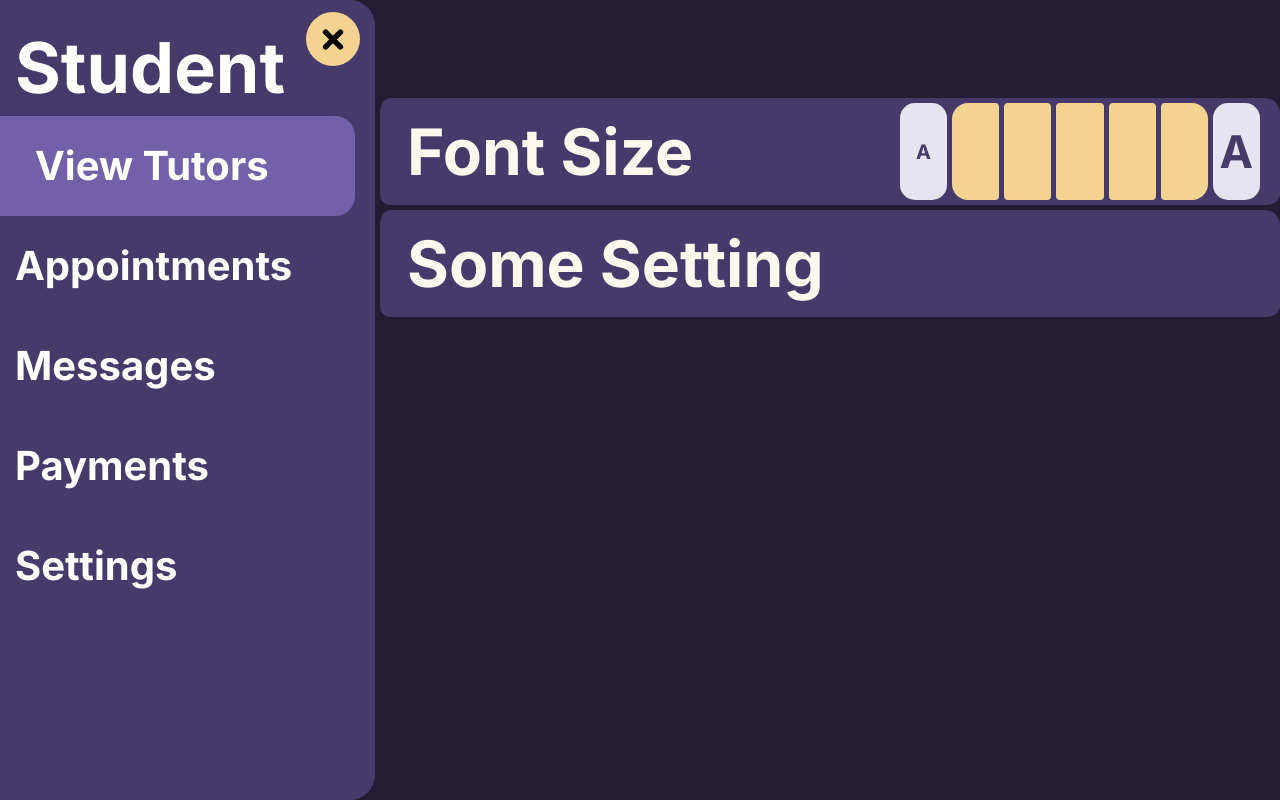
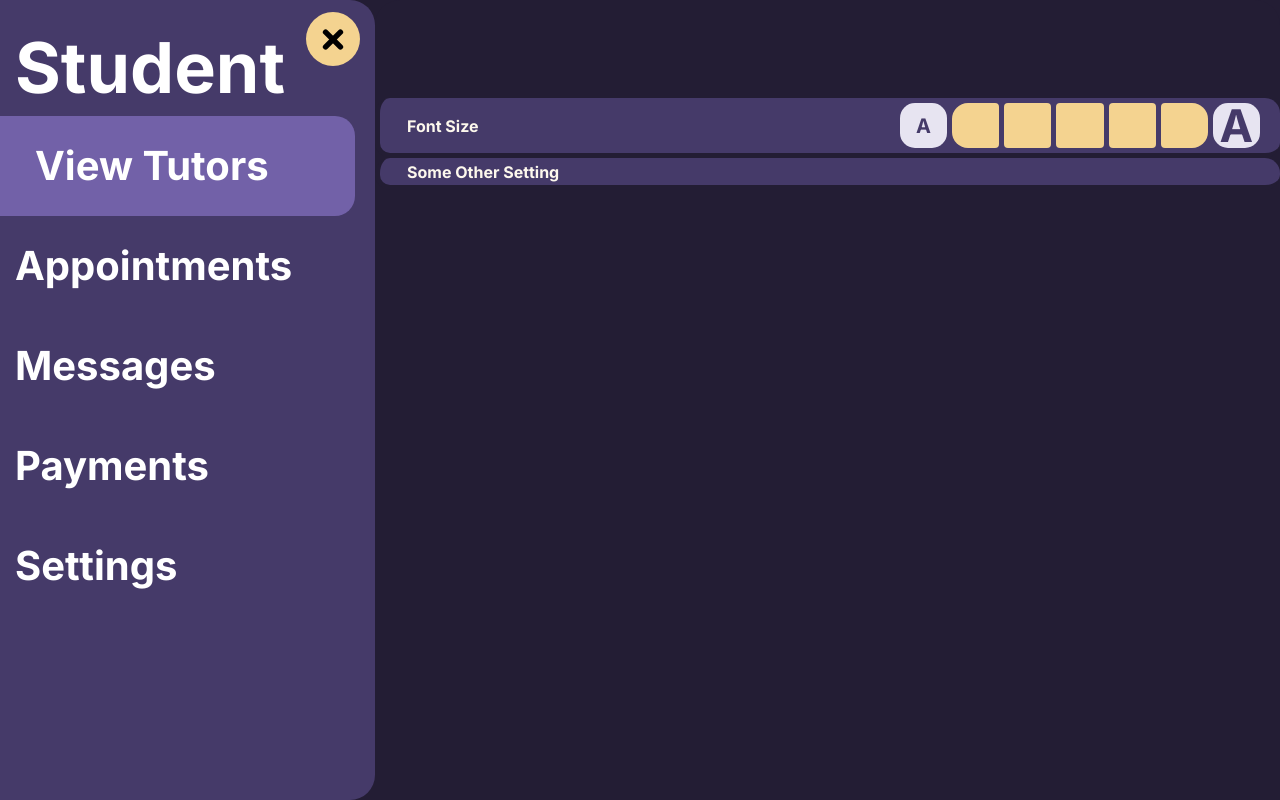
Before and after one commit to team-aram-2/open-tutor, a SvelteKit app in the folder frontend/: page /settings_page in a window 1280 px wide. Built offline with nearby package versions, Linux system fonts and the light colour scheme.

Commit message:
modified to use global font size

```diff
--- a/frontend/src/routes/my_people/student/+page.svelte
+++ b/frontend/src/routes/my_people/student/+page.svelte
@@ -33,7 +33,7 @@
 		display: flex;
 		width: 100%;
 		font-weight: bold;
-		font-size: 30px;
+		font-size: var(--font-size);
 		color: var(--yellow-very-light);
 		justify-content: center;
 	}
--- a/frontend/src/routes/settings_page/+page.svelte
+++ b/frontend/src/routes/settings_page/+page.svelte
@@ -6,12 +6,12 @@
 	<div class="setting-categories"></div>
 	<div class="setting-body">
 		<!-- Font size -->
-		<div class="setting-entry">
+		<div class="setting-entry min-h-[60px]">
 			<div class="setting-label">Font Size</div>
 			<FontSize></FontSize>
 		</div>
 		<div class="setting-entry">
-			<div class="setting-label">Some Setting</div>
+			<div class="setting-label">Some Other Setting</div>
 		</div>
 	</div>
 </div>
@@ -52,7 +52,7 @@
 		align-items: center;
 
 		width: 100%;
-		height: 7em;
+		height: calc(var(--font-size) * 2);
 
 		border-bottom: 5px solid var(--purple-very-dark);
 		border-left: 5px solid var(--purple-very-dark);
@@ -68,7 +68,7 @@
 		margin-left: 3%;
 		padding: 0;
 
-		font-size: 4em;
+		font-size: var(--font-size);
 		font-weight: bolder;
 		color: var(--yellow-very-light);
 	}
```
